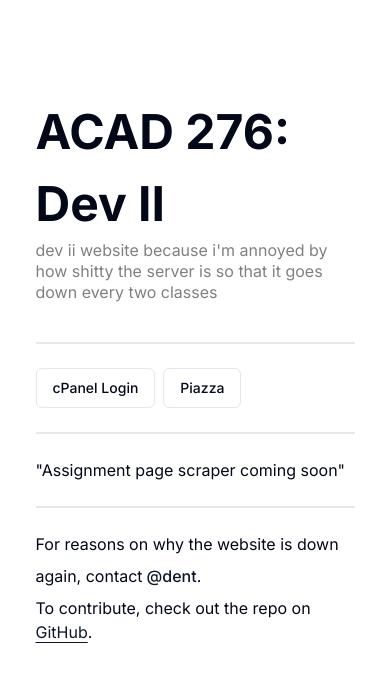
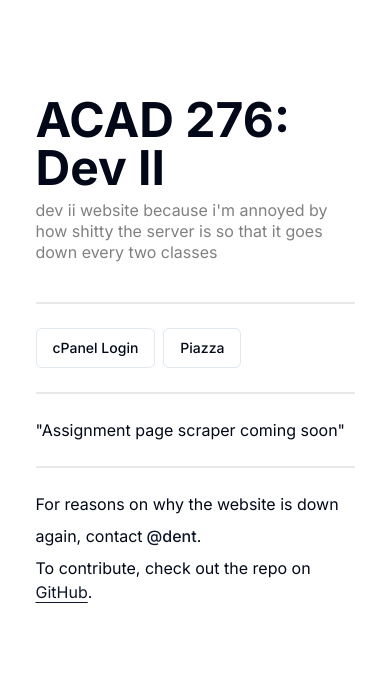
Before and after one commit to bjmoonn/iyawebdevbecausetheotheroneneverworks.com, a Next.js app: page / in a window 390 px wide. Shown: the top 682 px of the page. Built offline with nearby package versions, Linux system fonts and the light colour scheme.

Commit message:
further optimization

```diff
--- a/app/page.module.css
+++ b/app/page.module.css
@@ -14,6 +14,8 @@
 
     .introTitle {
       font-size: 2rem;
+      line-height: 100%;
+      padding-bottom: 0.5rem;
     }
 
     .introSubtext {
```
